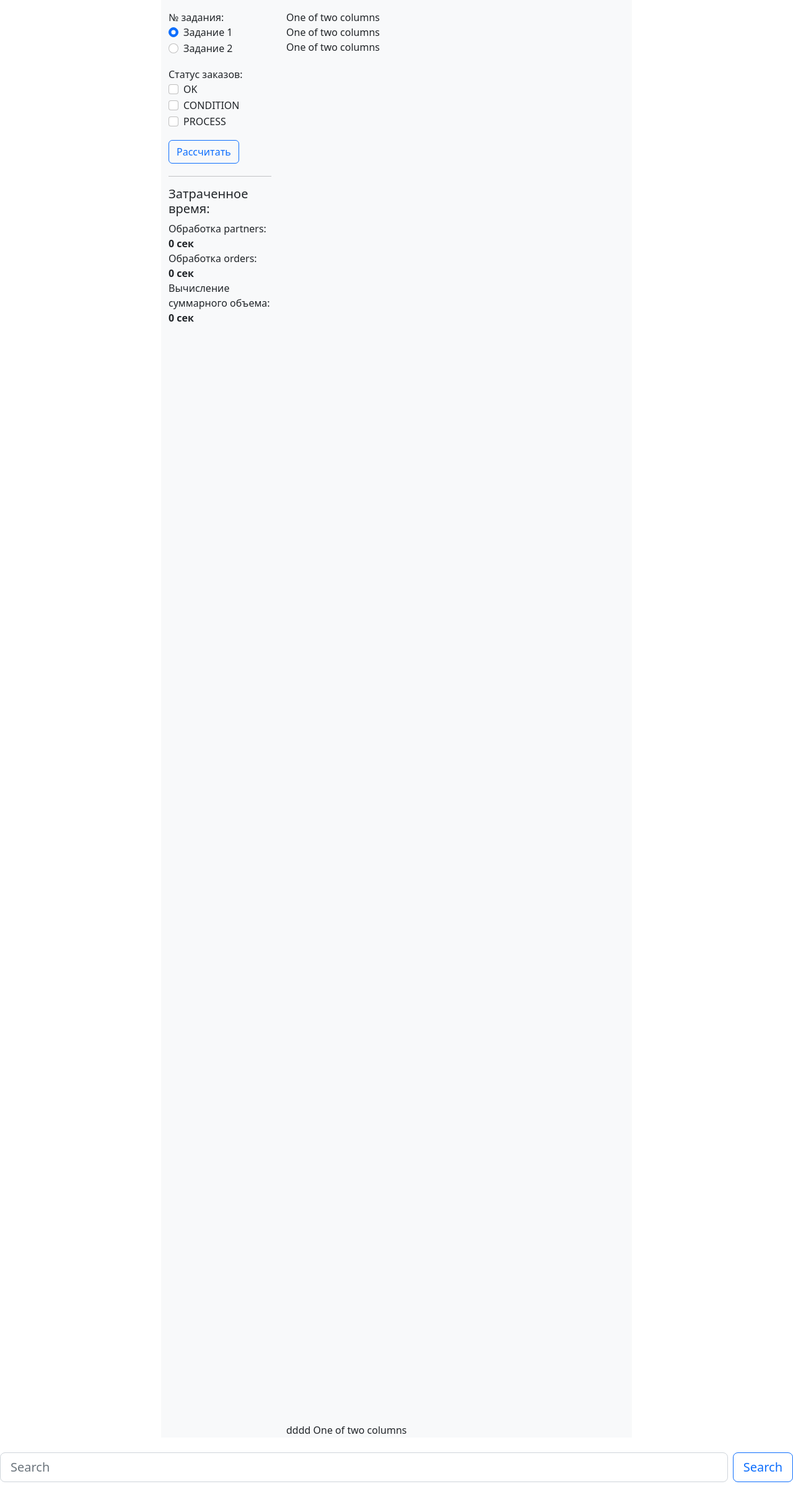
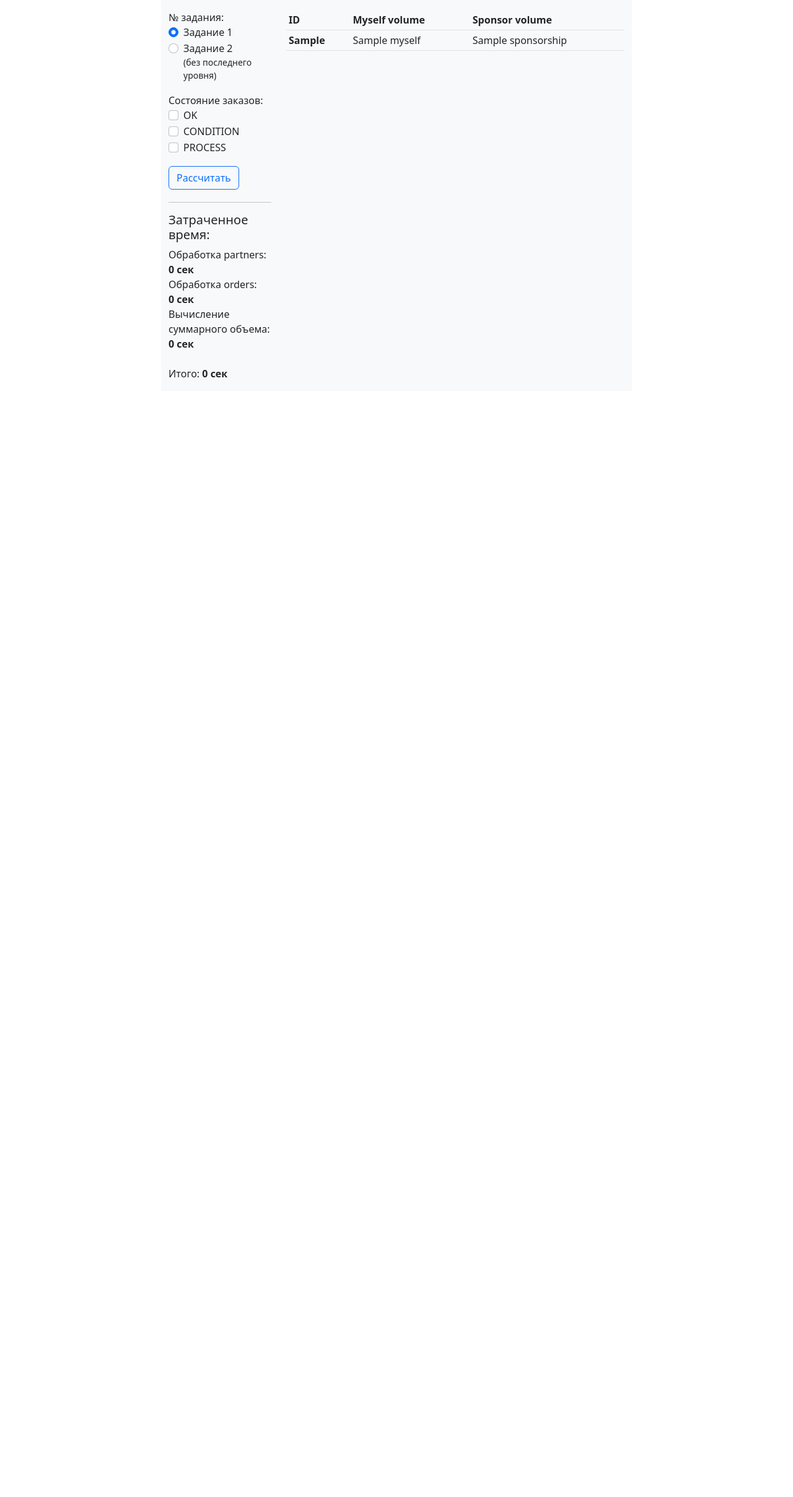
Before and after one commit to axkiss/partners-and-sponsors, a Django app: template green_project/green_app/templates/green_app/index.html in a window 1280 px wide. Shown: the whole page at 62% size. After the commit the page ends 609 px from the top, so only its background shows below. Run offline with Django 4.2, Linux system fonts and the light colour scheme; the template is opened without the code that fills it: most values are stand-ins (such as "Sample title", 1, 10 or a date in 2020).

Commit message:
add: time and table

```diff
--- a/green_project/green_app/templates/green_app/index.html
+++ b/green_project/green_app/templates/green_app/index.html
@@ -33,10 +33,11 @@
                         <label class="form-check-label" for="flexRadioDefault2">
                             Задание 2
                         </label>
+                        <div class="small">(без последнего уровня)</div>
                     </div>
 
 
-                    <div class="pt-3">Статус заказов:</div>
+                    <div class="pt-3">Состояние заказов:</div>
                     <div class="form-check">
                         <input class="form-check-input" type="checkbox" name="ok" id="flexCheckOk"
                                {% if request.GET.ok == 'on' %}checked{% endif %}>
@@ -64,121 +65,40 @@
                 <hr>
                 <h5>Затраченное время:</h5>
                 <p>Обработка partners: <br>
-                    <b>0 сек</b> <br>
+                    <b>{{ partners_time|default:"0" }} сек</b> <br>
                     Обработка orders:<br>
-                    <b>0 сек</b> <br>
+                    <b>{{ orders_time|default:"0" }} сек</b> <br>
                     Вычисление суммарного объема:<br>
-                    <b>0 сек</b> </p>
-
+                    <b>{{ calculate_volume_time|default:"0" }} сек</b><br><br>
+                    Итого: <b>{{ final_time|default:"0" }} сек</b></p>
             </div>
         </div>
 
 
         <div class="col-12 col-md-7 col-xl-6 bg-light">
             <div class="pt-3">
+                <table class="table table-sm">
+                    <thead class="sticky-md-top bg-light">
+                    <tr>
+                        <th scope="col">ID</th>
+                        <th scope="col">Myself volume</th>
+                        <th scope="col">Sponsor volume</th>
+                    </tr>
+                    </thead>
+                    <tbody>
+                    {% for sponsor in sponsors %}
+                        <tr>
+                            <th scope="row">{{ sponsor.0 }}</th>
+                            <td>{{ sponsor.1.myself }}</td>
+                            <td>{{ sponsor.1.sponsorship|default_if_none:"Нет в prtners.csv" }}</td>
+                        </tr>
+                    {% endfor %}
+                    </tbody>
+                </table>
 
-                One of two columns<br>One of two columns<br>One of two columns<br>
-                <br>
-                <br>
-                <br>
-                <br>
-                <br>
-                <br>
-                <br>
-                <br>
-                <br>
-                <br>
-                <br>
-                <br>
-                <br>
-                <br>
-                <br>
-                <br>
-                <br>
-                <br>
-                <br>
-                <br>
-                <br>
-                <br>
-                <br>
-                <br>
-                <br>
-                <br>
-                <br>
-                <br>
-                <br>
-                <br>
-                <br>
-                <br>
-                <br>
-                <br>
-                <br>
-                <br>
-                <br>
-                <br>
-                <br>
-                <br>
-                <br>
-                <br>
-                <br>
-                <br>
-                <br>
-                <br>
-                <br>
-                <br>
-                <br>
-                <br>
-                <br>
-                <br>
-                <br>
-                <br>
-                <br>
-                <br>
-                <br>
-                <br>
-                <br>
-                <br>
-                <br>
-                <br>
-                <br>
-                <br>
-                <br>
-                <br>
-                <br>
-                <br>
-                <br>
-                <br>
-                <br>
-                <br>
-                <br>
-                <br>
-                <br>
-                <br>
-                <br>
-                <br>
-                <br>
-                <br>
-                <br>
-                <br>
-                <br>
-                <br>
-                <br>
-                <br>
-                <br>
-                <br>
-                <br>
-                <br>
-                <br>
-                <br>dddd
-                One of two columns
             </div>
         </div>
     </div>
 </div>
-<form class="d-flex my-4" method="get">
-    <input class="form-control form-control-lg me-2" type="text" placeholder="Search" aria-label="Search"
-           name="q" value="{{ request.GET.q }}" minlength="4">
-    <button class="btn btn-lg btn-outline-primary" type="submit">Search</button>
-</form>
 </body>
 </html>
```
